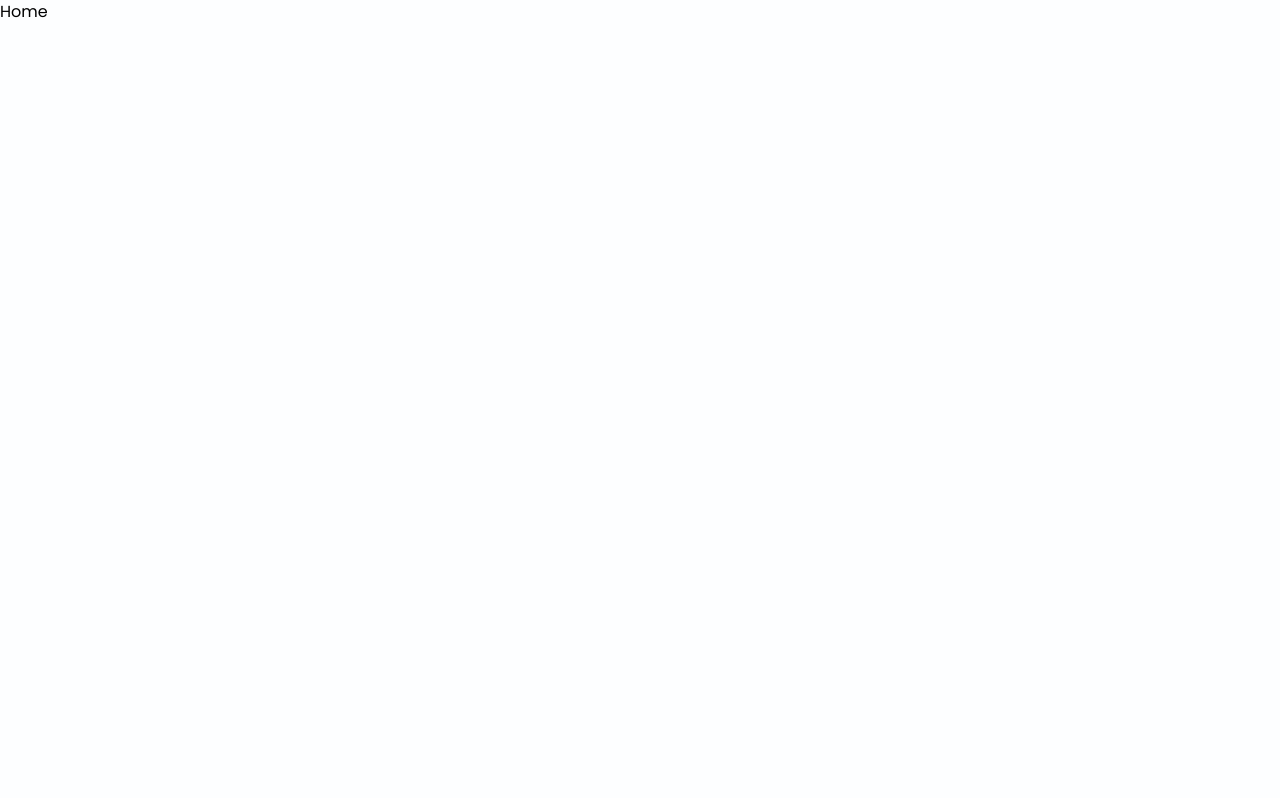
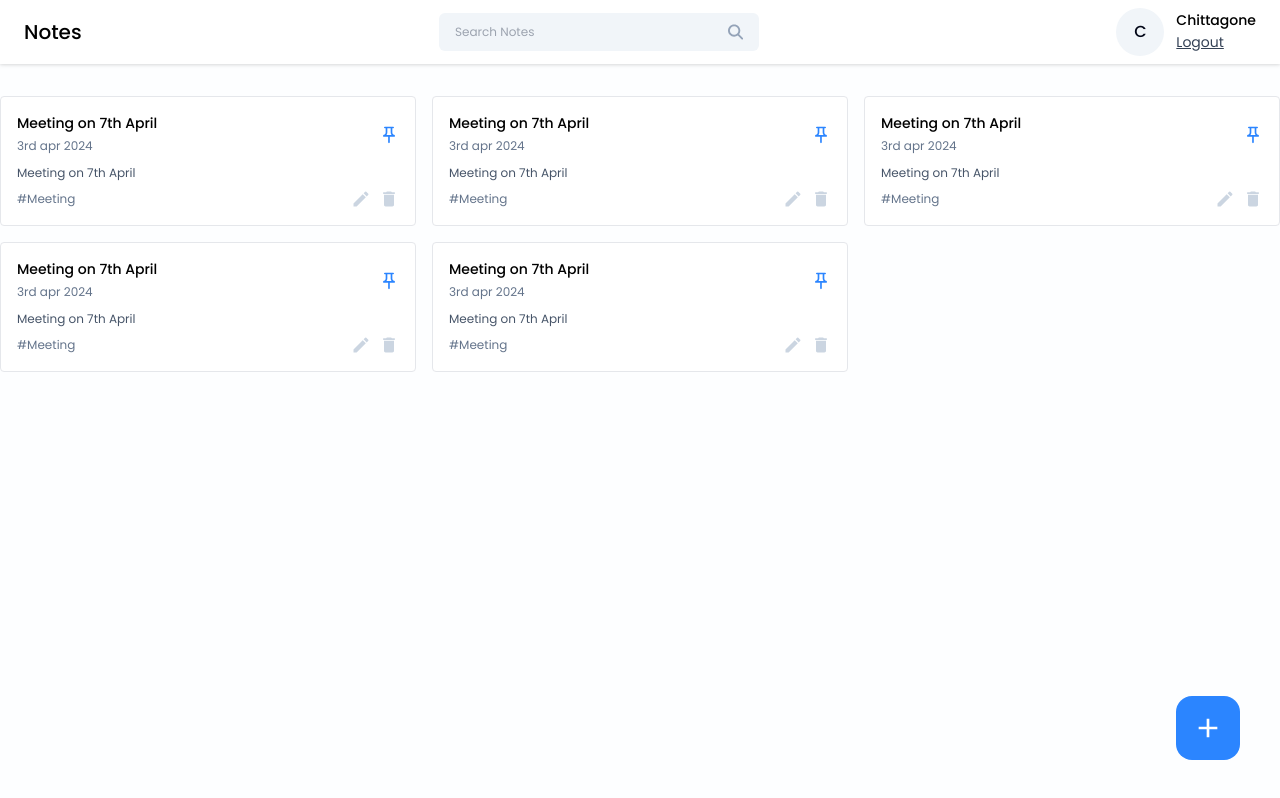
Before and after one commit to chitagone/Full_Stack_Note_App, a React (Vite) app in the folder frontend/: page /dashboard in a window 1280 px wide. Built offline with nearby package versions, Linux system fonts and the light colour scheme.

Commit message:
add button and fish navbar and card

```diff
--- a/frontend/src/components/Navbar.jsx
+++ b/frontend/src/components/Navbar.jsx
@@ -1,7 +1,37 @@
+import { useState } from "react";
+import ProfileInfo from "./ProfileInfo";
+import SearchBar from "./SearchBar";
+import { useNavigate } from "react-router-dom";
+
 const Navbar = () => {
+  const [searchQuery, setSearchQuery] = useState("");
+  const navigate = useNavigate();
+  const onLogout = () => {
+    navigate("/login");
+  };
+
+  const handleSearch = () => {
+    // Implement search functionality
+  };
+
+  const onClearSearch = () => {
+    setSearchQuery("");
+  };
+
   return (
     <div className="bg-white flex items-center justify-between px-6 py-2 drop-shadow">
       <h2 className="text-xl font-medium text-black py-2">Notes</h2>
+
+      <SearchBar
+        value={searchQuery}
+        onChange={({ target }) => {
+          setSearchQuery(target.value);
+        }}
+        handleSearch={handleSearch}
+        onClearSearch={onClearSearch}
+      />
+
+      <ProfileInfo onLogout={onLogout} />
     </div>
   );
 };
--- /dev/null
+++ b/frontend/src/components/NoteCard.jsx
@@ -0,0 +1,46 @@
+import React from "react";
+import { MdOutlinePushPin } from "react-icons/md";
+import { MdCreate, MdDelete } from "react-icons/md";
+
+const NoteCard = ({
+  title,
+  date,
+  content,
+  tag,
+  isPinned,
+  onEdit,
+  onDelete,
+  onPinNote,
+}) => {
+  return (
+    <div className="border rounded p-4 bg-white hover:shadow-xl transition-all ease-in-out">
+      <div className="flex items-center justify-between">
+        <div>
+          <h6 className="text-sm font-medium">{title}</h6>
+          <span className="text-xs text-slate-500">{date}</span>
+        </div>
+        <MdOutlinePushPin
+          className={`icon-btn ${isPinned ? "text-primary" : "text-slate-300"}`}
+          onClick={onPinNote}
+        />
+      </div>
+      <p className="text-xs text-slate-600 mt-2"> {content?.slice(0, 60)}</p>
+
+      <div className="flex items-center justify-between mt-2">
+        <div className="text-xs text-slate-500">{tag} </div>
+        <div className="flex items-center gap-2">
+          <MdCreate
+            className="icon-btn hover:text-green-600"
+            onClick={onEdit}
+          />
+          <MdDelete
+            className="icon-btn hover:text-red-500"
+            onClick={onDelete}
+          />
+        </div>
+      </div>
+    </div>
+  );
+};
+
+export default NoteCard;
--- /dev/null
+++ b/frontend/src/components/ProfileInfo.jsx
@@ -0,0 +1,18 @@
+import { getInitials } from "../utils/helper";
+const ProfileInfo = ({ onLogout }) => {
+  return (
+    <div className="flex items-center gap-3">
+      <div className="w-12 h-12 flex items-center justify-center rounded-full text-slate-950 font-medium bg-slate-100 ">
+        {getInitials("Chittgaone")}
+      </div>
+      <div>
+        <p className="text-sm font-medium">Chittagone</p>
+        <button className="text-sm text-slate-700 underline" onClick={onLogout}>
+          Logout
+        </button>
+      </div>
+    </div>
+  );
+};
+
+export default ProfileInfo;
--- /dev/null
+++ b/frontend/src/components/SearchBar.jsx
@@ -0,0 +1,29 @@
+import { FaMagnifyingGlass } from "react-icons/fa6";
+import { IoMdClose } from "react-icons/io";
+
+const SearchBar = ({ value, onChange, handleSearch, onClearSearch }) => {
+  return (
+    <div className="w-80 flex items-center px-4 bg-slate-100 rounded-md">
+      <input
+        type="text"
+        placeholder="Search Notes"
+        className="w-full text-xs bg-transparent py-[11px] outline-none"
+        value={value}
+        onChange={onChange}
+      />
+
+      {value && (
+        <IoMdClose
+          className="text-xl cursor-pointer text-slate-500 hover:text-black mr-3 "
+          onClick={onClearSearch}
+        />
+      )}
+      <FaMagnifyingGlass
+        className="text-slate-400 cursor-pointer hover:text-black"
+        onClick={handleSearch}
+      />
+    </div>
+  );
+};
+
+export default SearchBar;
--- a/frontend/src/index.css
+++ b/frontend/src/index.css
@@ -3,22 +3,24 @@
 @tailwind components;
 @tailwind utilities;
 
-@layer base{
-  html{
-    font-family:"Poppins","sans-serif"
+@layer base {
+  html {
+    font-family: "Poppins", "sans-serif";
   }
-  body{
+  body {
     background-color: #fdfeff;
     overflow-x: hidden;
-
   }
 }
-@layer components{
-.input-box{
-  @apply w-full text-sm bg-transparent border-[1.5px] px-5 py-3 rounded mb-4 outline-none;
+@layer components {
+  .input-box {
+    @apply w-full text-sm bg-transparent border-[1.5px] px-5 py-3 rounded mb-4 outline-none;
+  }
+
+  .btn-primary {
+    @apply w-full text-sm bg-primary text-white p-2 rounded my-1 hover:bg-blue-600;
+  }
+  .icon-btn {
+    @apply text-xl text-slate-300 cursor-pointer hover:text-primary;
+  }
 }
-
-.btn-primary{
-  @apply w-full text-sm bg-primary text-white p-2 rounded my-1 hover:bg-blue-600
-}
-}
--- a/frontend/src/pages/Home.jsx
+++ b/frontend/src/pages/Home.jsx
@@ -1,7 +1,74 @@
-import React from "react";
+import Navbar from "../components/Navbar";
+import NoteCard from "../components/NoteCard";
+import { MdAdd } from "react-icons/md";
 
 const Home = () => {
-  return <div>Home</div>;
+  return (
+    <>
+      <Navbar />
+
+      <div className="container mx-auto">
+        <div className="grid grid-cols-3 gap-4 mt-8">
+          <NoteCard
+            title="Meeting on 7th April"
+            date="3rd apr 2024"
+            content="Meeting on 7th April"
+            tag="#Meeting"
+            isPinned={true}
+            onEdit={() => {}}
+            onDelete={() => {}}
+            onPinNote={() => []}
+          />
+          <NoteCard
+            title="Meeting on 7th April"
+            date="3rd apr 2024"
+            content="Meeting on 7th April"
+            tag="#Meeting"
+            isPinned={true}
+            onEdit={() => {}}
+            onDelete={() => {}}
+            onPinNote={() => []}
+          />
+          <NoteCard
+            title="Meeting on 7th April"
+            date="3rd apr 2024"
+            content="Meeting on 7th April"
+            tag="#Meeting"
+            isPinned={true}
+            onEdit={() => {}}
+            onDelete={() => {}}
+            onPinNote={() => []}
+          />
+          <NoteCard
+            title="Meeting on 7th April"
+            date="3rd apr 2024"
+            content="Meeting on 7th April"
+            tag="#Meeting"
+            isPinned={true}
+            onEdit={() => {}}
+            onDelete={() => {}}
+            onPinNote={() => []}
+          />
+          <NoteCard
+            title="Meeting on 7th April"
+            date="3rd apr 2024"
+            content="Meeting on 7th April"
+            tag="#Meeting"
+            isPinned={true}
+            onEdit={() => {}}
+            onDelete={() => {}}
+            onPinNote={() => []}
+          />
+        </div>
+      </div>
+      <button
+        className="w-16 h-16 flex items-center justify-center rounded-2xl bg-primary hover:bg-blue-600 absolute right-10 bottom-10"
+        onClick={() => {}}
+      >
+        <MdAdd className="text-[32px] text-white" />
+      </button>
+    </>
+  );
 };
 
 export default Home;
--- a/frontend/src/utils/helper.js
+++ b/frontend/src/utils/helper.js
@@ -8,3 +8,15 @@ export const validateEmail = (email) => {
 export const validatePassword = (password) => {
   return password.length >= 6;
 };
+
+// algorithm for split the name
+export const getInitials = (name) => {
+  if (!name) return "";
+
+  const words = name.split(" ");
+  let initials = "";
+  for (let i = 0; i < Math.min(words.length, 2); i++) {
+    initials += words[i][0];
+  }
+  return initials.toUpperCase();
+};
```
